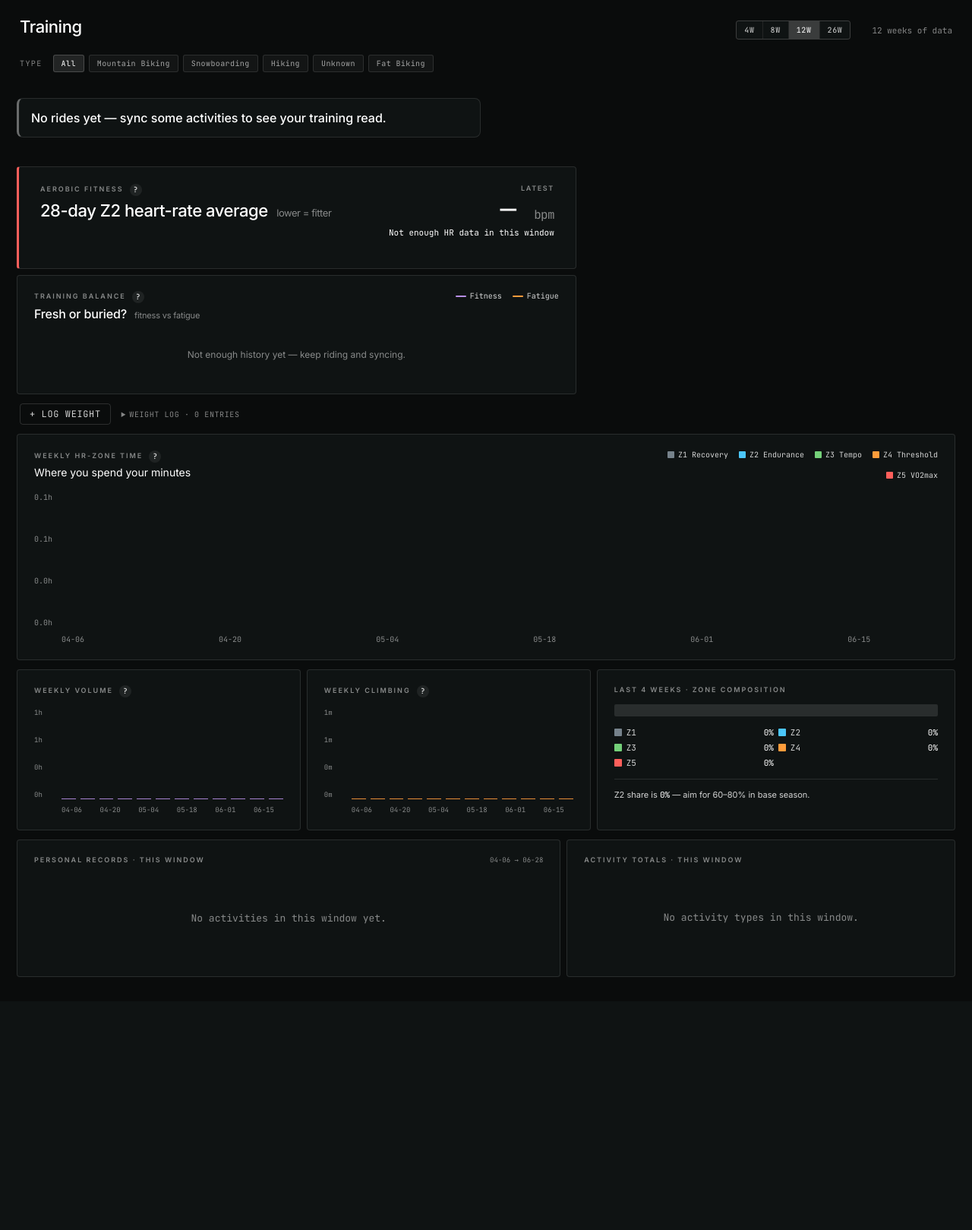
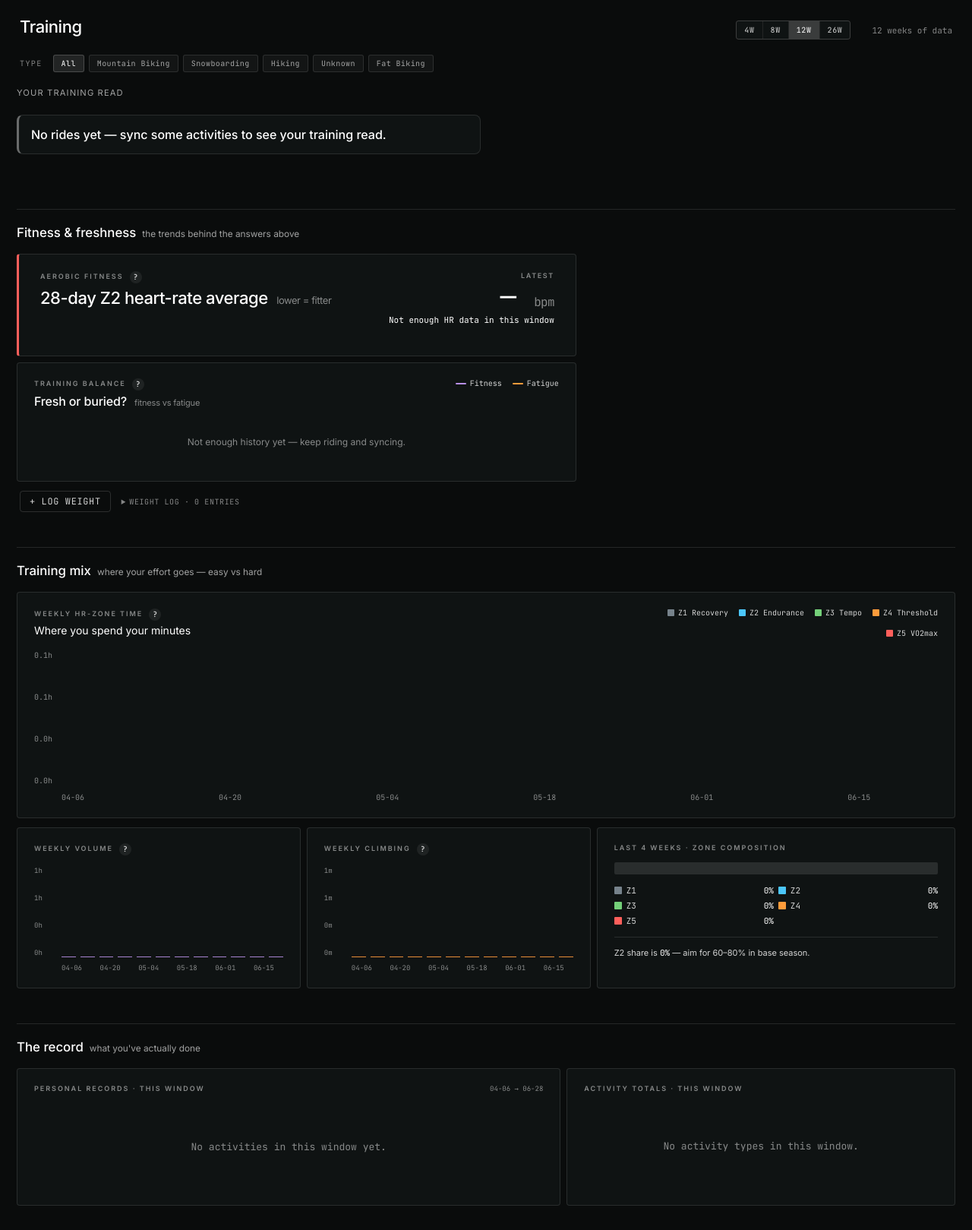
Before and after one commit to bdoarowberry/alforks, a Flask app: page /training in a window 1280 px wide. Shown: the part 52-1671 px from the top of the page at 76% size. Before the commit the page ends 1338 px from the top, so only its background shows below. Run offline with Flask 3, Linux system fonts and the light colour scheme; data that the repository does not hold is empty; some libraries are stand-ins or nearby versions.

Commit message:
Feat(training): organize the page into labelled question bands
Add a "Your training read" eyebrow over the verdict cards and three section
headings — Fitness & freshness, Training mix, The record — so the page reads as
clear sections backing the four plain-language answers, instead of a wall of
charts. (Low-risk: headings only, no chart reordering.)

Co-Authored-By: Claude Opus 4.8 (1M context) <noreply@anthropic.com>

```diff
--- a/templates/training_load.html
+++ b/templates/training_load.html
@@ -412,9 +412,15 @@
     .tl-answer-q { font-size:0.72rem; text-transform:uppercase; letter-spacing:0.08em; color:var(--text-tertiary); margin-bottom:6px; }
     .tl-answer-v { font-size:1.0rem; color:var(--text-primary); line-height:1.4; font-weight:500; }
     .tl-answer-sub { margin-top:9px; font-size:0.74rem; color:var(--text-secondary); font-family:var(--font-mono); }
+    .tl-read-eyebrow { font-size:0.7rem; text-transform:uppercase; letter-spacing:0.1em; color:var(--text-tertiary); margin:4px 0 -8px; }
+    .tl-section-q { font-size:1.05rem; color:var(--text-primary); font-weight:500;
+                    margin:34px 0 6px; padding-top:20px; border-top:1px solid var(--border-hair); }
+    .tl-section-q .sub { font-size:0.74rem; color:var(--text-tertiary); font-weight:400; margin-left:8px; }
   </style>
+  <div class="tl-read-eyebrow">Your training read</div>
   <div id="tl-answers" class="tl-answers"></div>
 
+  <h2 class="tl-section-q">Fitness &amp; freshness<span class="sub">the trends behind the answers above</span></h2>
   <!-- Z2 hero + Training load chart (left column) | metrics grid (right) -->
   <div class="tl-fitness-row">
     <div class="tl-fitness-left">
@@ -478,6 +484,7 @@
     </form>
   </div>
 
+  <h2 class="tl-section-q">Training mix<span class="sub">where your effort goes — easy vs hard</span></h2>
   <!-- HR zone stack -->
   <div class="tl-panel" id="tl-hrstack-panel">
     <div class="tl-hrstack-head">
@@ -512,6 +519,7 @@
     </div>
   </div>
 
+  <h2 class="tl-section-q">The record<span class="sub">what you've actually done</span></h2>
   <!-- Records + Activity totals -->
   <div class="tl-rt-row">
     <div class="tl-panel" id="tl-records">
```
